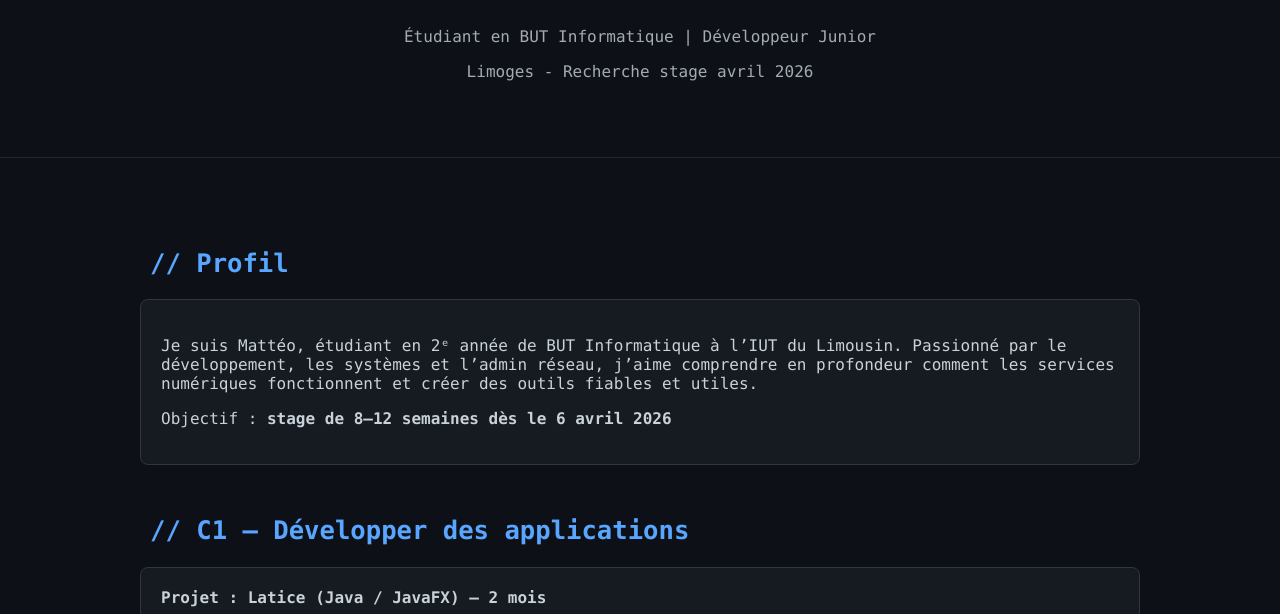
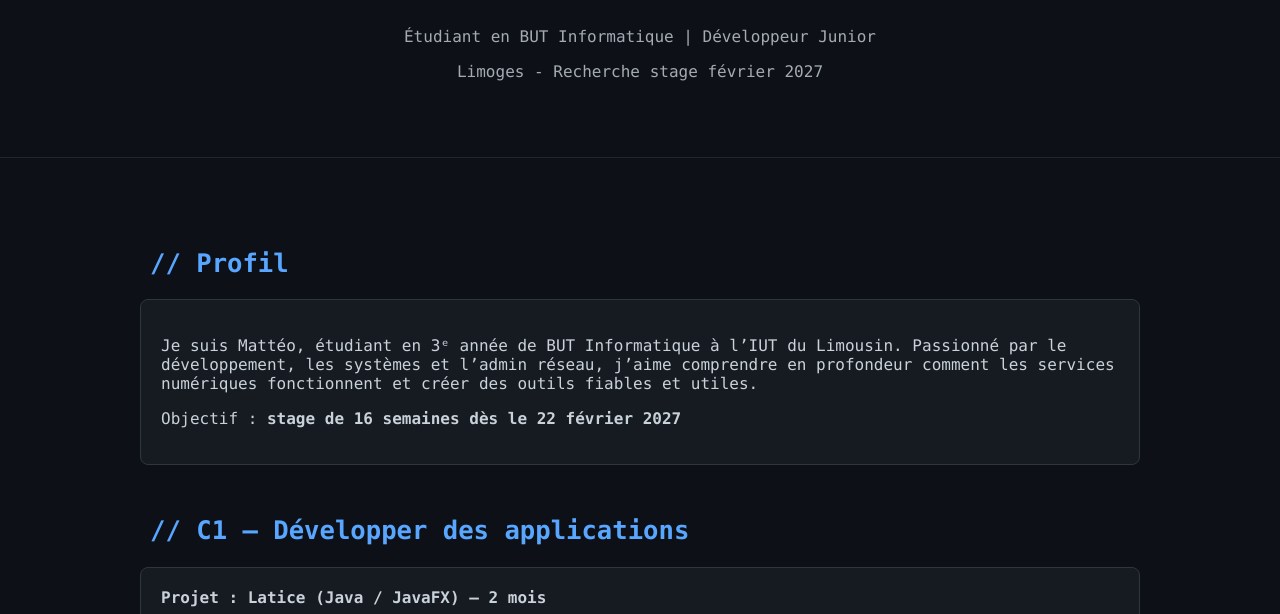
Before and after one commit to M-begue/portfolio, a plain HTML site: page index.html in a window 1280 px wide. Shown: the part 146-760 px from the top of the page. Drawn offline with Linux system fonts and the light colour scheme.

Commit message:
Mis à jour du portfolio pour les dates du stage

```diff
--- a/index.html
+++ b/index.html
@@ -12,7 +12,7 @@
 <header>
     <h1>Mattéo BEGUE</h1>
     <p>Étudiant en BUT Informatique | Développeur Junior</p>
-    <p>Limoges - Recherche stage avril 2026</p>
+    <p>Limoges - Recherche stage février 2027</p>
 </header>
 
 <div class="container">
@@ -20,12 +20,12 @@
     <h2>// Profil</h2>
     <div class="card">
         <p>
-        Je suis Mattéo, étudiant en 2ᵉ année de BUT Informatique à l’IUT du Limousin.
+        Je suis Mattéo, étudiant en 3ᵉ année de BUT Informatique à l’IUT du Limousin.
         Passionné par le développement, les systèmes et l’admin réseau, j’aime comprendre en profondeur
         comment les services numériques fonctionnent et créer des outils fiables et utiles.
         </p>
         <p>
-        Objectif : <strong>stage de 8–12 semaines dès le 6 avril 2026</strong>
+        Objectif : <strong>stage de 16 semaines dès le 22 février 2027</strong>
         </p>
     </div>
 
@@ -78,7 +78,7 @@
 
     <h2>// C5 — Conduite de projet</h2>
     <div class="card">
-            <strong>Projet : Formulaire numérique (en cours)</strong>
+            <strong>Projet : Formulaire numérique</strong>
         </a>
         <ul>
             <li>3 mois — équipe de 5</li>
```
